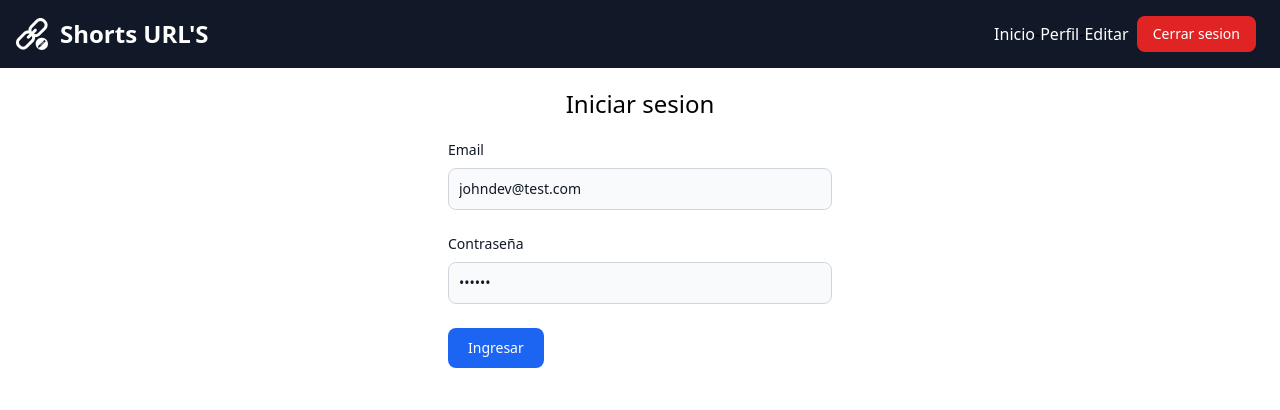
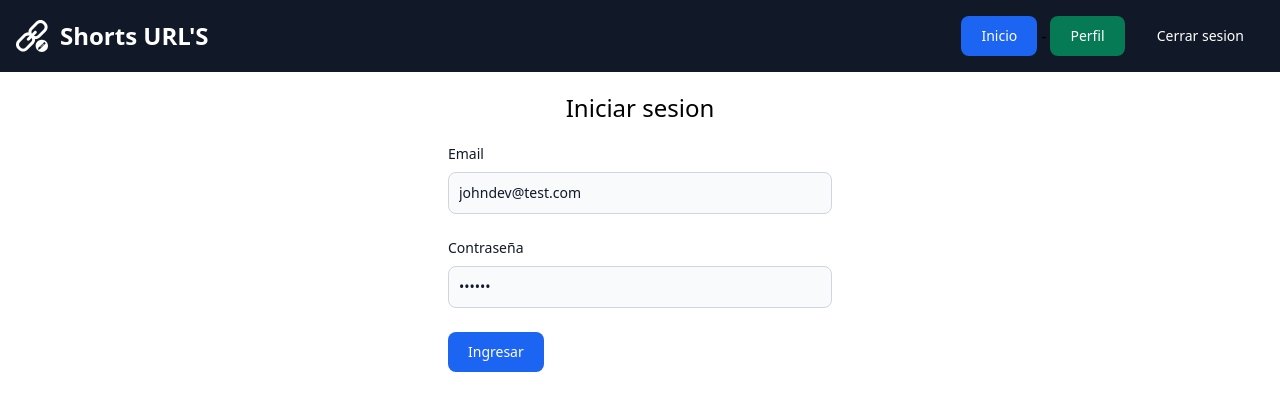
Before and after one commit to johnburetdev/AuthUsers-Router-Firebase-TailwindCss-vite, a React (Vite) app: page /login in a window 1280 px wide. Shown: the top 410 px of the page. Built offline with nearby package versions, Linux system fonts and the light colour scheme; no server answers; sample sign-in values are in the browser's storage.

Commit message:
Embellecimiento y detalles

```diff
--- /dev/null
+++ b/src/components/Alert.jsx
@@ -0,0 +1,25 @@
+const Alert = (error) => {
+    return (
+        <>
+            <div
+                id="alert-1"
+                className="flex items-center p-4 mb-4 text-blue-800 rounded-lg bg-blue-50 dark:bg-gray-800 dark:text-blue-400"
+                role="alert"
+            >
+                <svg
+                    className="flex-shrink-0 w-4 h-4"
+                    aria-hidden="true"
+                    xmlns="http://www.w3.org/2000/svg"
+                    fill="currentColor"
+                    viewBox="0 0 20 20"
+                >
+                    <path d="M10 .5a9.5 9.5 0 1 0 9.5 9.5A9.51 9.51 0 0 0 10 .5ZM9.5 4a1.5 1.5 0 1 1 0 3 1.5 1.5 0 0 1 0-3ZM12 15H8a1 1 0 0 1 0-2h1v-3H8a1 1 0 0 1 0-2h2a1 1 0 0 1 1 1v4h1a1 1 0 0 1 0 2Z" />
+                </svg>
+                <span className="sr-only">Info</span>
+                <div className="ms-3 text-sm font-medium">{error}</div>
+            </div>
+        </>
+    );
+};
+
+export default Alert;
--- a/src/components/Navbar.jsx
+++ b/src/components/Navbar.jsx
@@ -1,6 +1,9 @@
 import { useContext } from "react";
 import { Link, NavLink, useNavigate } from "react-router-dom";
+
 import { UserContext } from "../context/UserProvider";
+
+import Button from "./Button";
 
 const Navbar = () => {
     const { user, signOutUser } = useContext(UserContext);
@@ -33,43 +36,28 @@ const Navbar = () => {
                 </Link>
 
                 <div className="items-center justify-between hidden w-full md:flex md:w-auto md:order-1">
-                    <ul className="items-center justify-between hidden w-full md:flex md:w-auto md:order-1">
+                    <ul className="  items-center justify-between hidden w-full md:flex ">
                         {user ? (
                             <>
-                                <li>
-                                    <NavLink
-                                        to="/"
-                                        className="block py-2 px-3  rounded  md:hover:text-blue-700 md:p-0 md:dark:hover:text-blue-500 text-white hover:bg-gray-700 hover:text-white md:hover:bg-transparent border-gray-700"
-                                    >
-                                        Inicio
+                                <li className="mx-1">
+                                    <NavLink to="/">
+                                        {" "}
+                                        <Button text="Inicio" />
                                     </NavLink>
                                 </li>
                                 -
-                                <li>
-                                    <NavLink
-                                        to="perfil"
-                                        className="block py-2 px-3  rounded hover:bg-gray-100 md:hover:bg-transparent  md:p-0 md:hover:text-blue-500 text-white dark:hover:bg-gray-700 hover:text-white  border-gray-700"
-                                    >
-                                        Perfil
+                                <li className="mx-1">
+                                    <NavLink to="perfil">
+                                        <Button text="Perfil" color="green" />
                                     </NavLink>
                                 </li>
-                                -
-                                <li>
-                                    <NavLink
-                                        to="editar"
-                                        className="block py-2 px-3  rounded hover:bg-gray-100 md:hover:bg-transparent  md:p-0 md:hover:text-blue-500 text-white dark:hover:bg-gray-700 hover:text-white  border-gray-700"
-                                    >
-                                        Editar
-                                    </NavLink>
-                                </li>
-                                <div className="flex md:order-8 space-x-4 md:space-x-0 rtl:space-x-reverse">
-                                    <button
-                                        className="text-white  focus:ring-4 focus:outline-none  font-medium rounded-lg text-sm px-4 py-2 mx-2 text-center bg-red-600 hover:bg-red-700 focus:ring-red-800"
+                                <div className="ml-2 flex md:order-8 space-x-4 md:space-x-0 rtl:space-x-reverse">
+                                    <Button
+                                        text="Cerrar sesion"
+                                        color="red"
                                         type="submit"
                                         onClick={handleClickLogOut}
-                                    >
-                                        Cerrar sesion
-                                    </button>
+                                    />
                                 </div>
                             </>
                         ) : (
--- /dev/null
+++ b/src/layouts/LayoutRedirect.jsx
@@ -0,0 +1,3 @@
+const LayoutRedirect = () => {};
+
+export default LayoutRedirect;
--- a/src/pages/Home.jsx
+++ b/src/pages/Home.jsx
@@ -1,33 +1,51 @@
 import { useEffect, useState } from "react";
+import { useForm } from "react-hook-form";
+
 import { useFirestore } from "../hooks/useFirestore";
+import { formValidate } from "../utils/formValidate";
+import { erroresFirebase } from "../utils/ErroresFirebase";
 
 import Loading from "../components/Loading";
 import Title from "../components/Title";
 import Button from "../components/Button";
-import { nanoid } from "nanoid";
+import FormInput from "../components/FormInput";
+import FormError from "../components/FormError";
+import Alert from "../components/Alert";
+import { content } from "flowbite-react/tailwind";
 
 const Home = () => {
     const { data, error, loading, getData, addData, deleteData, updateData } =
         useFirestore();
-    const [text, setText] = useState("");
+    const [copy, setCopy] = useState({});
     const [newOriginId, setNewOriginId] = useState();
+    const { required, patternURL } = formValidate();
+    const {
+        register,
+        handleSubmit,
+        setError,
+        resetField,
+        setValue,
+        formState: { errors },
+    } = useForm();
 
     useEffect(() => {
         console.log("getData");
         getData();
     }, []);
 
-    const handleSubmit = async (e) => {
-        e.preventDefault();
-
+    const onSubmit = async ({ url }) => {
+        try {
             if (newOriginId) {
-            await updateData(newOriginId, text);
+                await updateData(newOriginId, url);
                 setNewOriginId("");
-            setText("");
-            return;
+            } else {
+                await addData(url);
             }
-        await addData(text);
-        setText("");
+            resetField("url");
+        } catch (error) {
+            const { code, message } = erroresFirebase(error.code);
+            setError(code, { message });
+        }
     };
 
     const handleClickDelete = async (nanoid) => {
@@ -35,42 +53,40 @@ const Home = () => {
     };
 
     const handleClickEdit = (item) => {
-        setText(item.origin);
+        console.log(item.origin);
+        setValue("url", item.origin);
         setNewOriginId(item.nanoid);
     };
+
+    const pathURL = window.location.href;
+
+    const handleClickCopy = async (nanoid) => {
+        await navigator.clipboard.writeText(pathURL + nanoid);
+        setCopy((prev) => ({ [nanoid]: true }));
+    };
+
     if (loading.getData) return <Loading />;
-    if (error)
-        return (
-            <>
-                <div
-                    id="alert-1"
-                    className="flex items-center p-4 mb-4 text-blue-800 rounded-lg bg-blue-50 dark:bg-gray-800 dark:text-blue-400"
-                    role="alert"
-                >
-                    <svg
-                        className="flex-shrink-0 w-4 h-4"
-                        aria-hidden="true"
-                        xmlns="http://www.w3.org/2000/svg"
-                        fill="currentColor"
-                        viewBox="0 0 20 20"
-                    >
-                        <path d="M10 .5a9.5 9.5 0 1 0 9.5 9.5A9.51 9.51 0 0 0 10 .5ZM9.5 4a1.5 1.5 0 1 1 0 3 1.5 1.5 0 0 1 0-3ZM12 15H8a1 1 0 0 1 0-2h1v-3H8a1 1 0 0 1 0-2h2a1 1 0 0 1 1 1v4h1a1 1 0 0 1 0 2Z" />
-                    </svg>
-                    <span className="sr-only">Info</span>
-                    <div className="ms-3 text-sm font-medium">{error}</div>
-                </div>
-            </>
-        );
+    if (error) return <Alert error={error} />;
+
     return (
         <>
             <Title text="Home" />
-            <form onSubmit={handleSubmit}>
-                <input
-                    placeholder="ex: http://johnburet.dev"
+
+            <div className="max-w-sm mx-auto p-6 bg-white border border-gray-200 rounded-lg sdark:bg-gray-800 dark:border-gray-700">
+                <form className=" " onSubmit={handleSubmit(onSubmit)}>
+                    <FormInput
+                        label="Url"
                         type="text"
-                    value={text}
-                    onChange={(e) => setText(e.target.value)}
-                />
+                        placeholder="Ingrese una URL"
+                        {...register("url", {
+                            required,
+                            pattern: patternURL,
+                        })}
+                        error={errors.url}
+                    >
+                        <FormError error={errors.url} />
+                    </FormInput>
+
                     {newOriginId ? (
                         <Button
                             text="EDIT URL"
@@ -87,16 +103,26 @@ const Home = () => {
                         />
                     )}
                 </form>
+            </div>
 
+            <div>
                 {data.map((item) => (
-                <div key={item.nanoid}>
-                    <p>{item.nanoid}</p>
-                    <p>{item.origin}</p>
-                    <p>{item.uid}</p>
+                    <div
+                        key={item.nanoid}
+                        className="my-8 mx-10 p-6 bg-white border border-gray-200 rounded-lg dark:bg-gray-800 dark:border-gray-700"
+                    >
+                        <h5 className="mb-2 text-2xl font-bold tracking-tight text-gray-900 dark:text-white">
+                            {pathURL}
+                            {item.nanoid}
+                        </h5>
+                        <p className="mb-3 font-normal text-gray-700 dark:text-gray-400">
+                            {item.origin}
+                        </p>
+
+                        <div className="flex space-x-2">
                             <Button
                                 type="button"
                                 text="Eliminar"
-                        color="red"
                                 loading={loading[item.nanoid]}
                                 onClick={() => handleClickDelete(item.nanoid)}
                             />
@@ -106,8 +132,16 @@ const Home = () => {
                                 color="green"
                                 onClick={() => handleClickEdit(item)}
                             />
+                            <Button
+                                type="button"
+                                text={copy[item.nanoid] ? "Copied" : "Copy"}
+                                color="blue"
+                                onClick={() => handleClickCopy(item.nanoid)}
+                            />
+                        </div>
                     </div>
                 ))}
+            </div>
         </>
     );
 };
--- a/src/pages/Login.jsx
+++ b/src/pages/Login.jsx
@@ -10,9 +10,7 @@ import { formValidate } from "../utils/formValidate";
 
 import FormInput from "../components/FormInput";
 import FormError from "../components/FormError";
-import FormButton from "../components/FormButton";
 import Title from "../components/Title";
-import ButtonLoading from "../components/ButtonLoading";
 import Button from "../components/Button";
 
 const Login = () => {
--- a/src/utils/formValidate.js
+++ b/src/utils/formValidate.js
@@ -8,6 +8,10 @@ export const formValidate = () => {
     patternEmail: {
         value: /[a-z0-9]+(\.[_a-z0-9]+)*@[a-z0-9-]+(\.[a-z0-9-]+)*(\.[a-z]{2,15})/,
         message: "Formato de email incorrecto",
+    },
+    patternURL: {
+        value: /https?:\/\/[\w\-]+(\.[\w\-]+)+[/#?]?.*$/,
+        message: "Formato de URL incorrecto",
     },
     minLength: {
         value: 6,
```
Also changed, not shown: src/components/DataTable.jsx (deleted, +0 -9 lines). Lines whose indentation alone changed are shown as unchanged.
